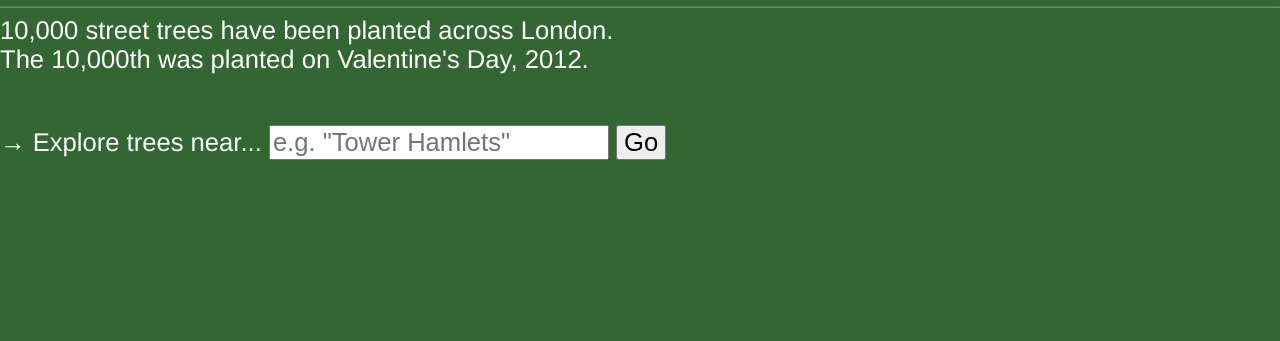
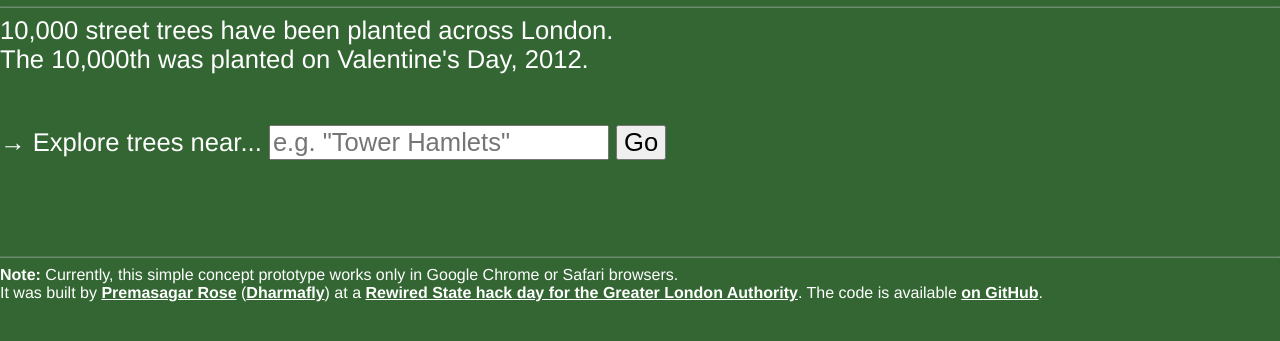
Before and after one commit to premasagar/10ktrees, a plain HTML site: page index.html in a window 1280 px wide. Shown: the part 39-380 px from the top of the page. Drawn offline with Linux system fonts and the light colour scheme.

Commit message:
meta info; ga; css

```diff
--- a/css/style.css
+++ b/css/style.css
@@ -6,6 +6,15 @@ body {
 	background: #363;
 	font-family: Helvetica, Arial, Sans-Serif;
 	color:#fff;
+}
+
+a {
+	color:#fff;
+	font-weight:bold;
+}
+
+.spacey {
+	margin-top:6em;
 }
 
 body > h1 {
@@ -134,6 +143,7 @@ body > footer {
 	background-color: #fff;
 	width: 100%;
 	height: 100%;
+	padding:10px 10px;
 
 	backface-visibility: hidden;
 	border-radius: 30px;
@@ -182,7 +192,6 @@ body > footer {
 }
 
 .card .back {
-	padding: 10px 10px;
 	transform: rotateY(180deg);
 	-webkit-transform: rotateY(180deg);
 	-moz-transform: rotateY(180deg);
--- a/index.html
+++ b/index.html
@@ -63,7 +63,28 @@
 
 </section>
 
+<hr class="spacey">
+
+<section>
+	<p><strong>Note:</strong> Currently, this simple concept prototype works only in Google Chrome or Safari browsers.</p>
+
+	<p>It was built by <a href="http://premasagar.com">Premasagar Rose</a> (<a href="http://dharmafly.com">Dharmafly</a>) at a <a href="http://rewiredstate.org">Rewired State hack day for the <a href="http://london.gov.uk">Greater London Authority</a>. The code is available <a href="https://github.com/premasagar/10ktrees">on GitHub</a>.</p>
+</section>
+
 <script src="js/jquery.min.js"></script>
 <script src="js/10ktrees.js"></script>
+
+<!-- ga -->
+<script>
+  var _gaq = _gaq || [];
+  _gaq.push(['_setAccount', 'UA-2150808-18']);
+  _gaq.push(['_trackPageview']);
+
+  (function() {
+    var ga = document.createElement('script'); ga.type = 'text/javascript'; ga.async = true;
+    ga.src = ('https:' == document.location.protocol ? 'https://ssl' : 'http://www') + '.google-analytics.com/ga.js';
+    var s = document.getElementsByTagName('script')[0]; s.parentNode.insertBefore(ga, s);
+  })();
+</script>
 </body>
 </html>
```
